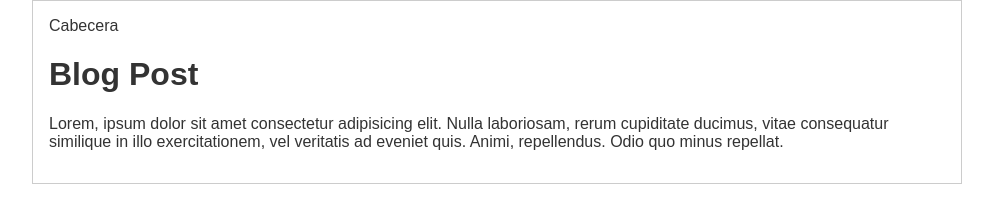
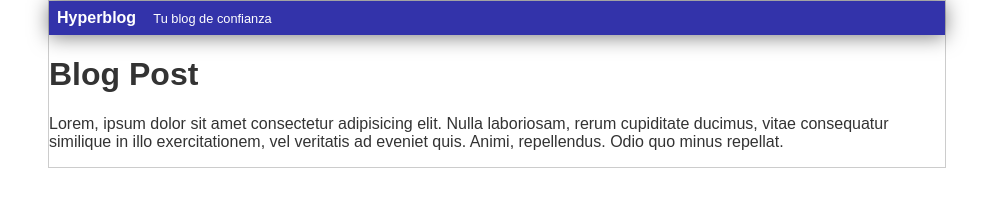
Before and after one commit to Carlosgualpa/Hyperblog, a plain HTML site: page index.html in a window 1280 px wide. Shown: the whole page, without its empty margins (143-1136 px from the left). Drawn offline with Linux system fonts and the light colour scheme.

Commit message:
Finalizada la cabecera con fondo azul

```diff
--- a/estilos.css
+++ b/estilos.css
@@ -9,12 +9,27 @@ body{
 
 .container{
     width: 70%;
-    padding: 1em;
     text-align: left;
     margin: 0 auto;
     border: 1px solid #ccc;
 }
 
+.cabecera{
+    background-color: #33a;
+    color: white;
+    margin: 0;
+    padding: 0.5em;
+    font-weight: bold;
+    box-shadow: 0px 2px 20px 0px rgba(0,0,0,0.5);
+}
+
 .container h1{
     font-size: 20pxs;
 }
+
+
+.tagline{
+    padding: 0 0 0 1em;
+    font-size: 0.8em;
+    font-weight: normal;
+}
--- a/index.html
+++ b/index.html
@@ -9,8 +9,11 @@
 </head>
 <body>
     <div class="container">
-        <div>
-            Cabecera
+        <div class="cabecera">
+            Hyperblog
+            <span class="tagline">
+                Tu blog de confianza
+            </span>
         </div>
         <div class="post">
             <h1>Blog Post</h1>
```
